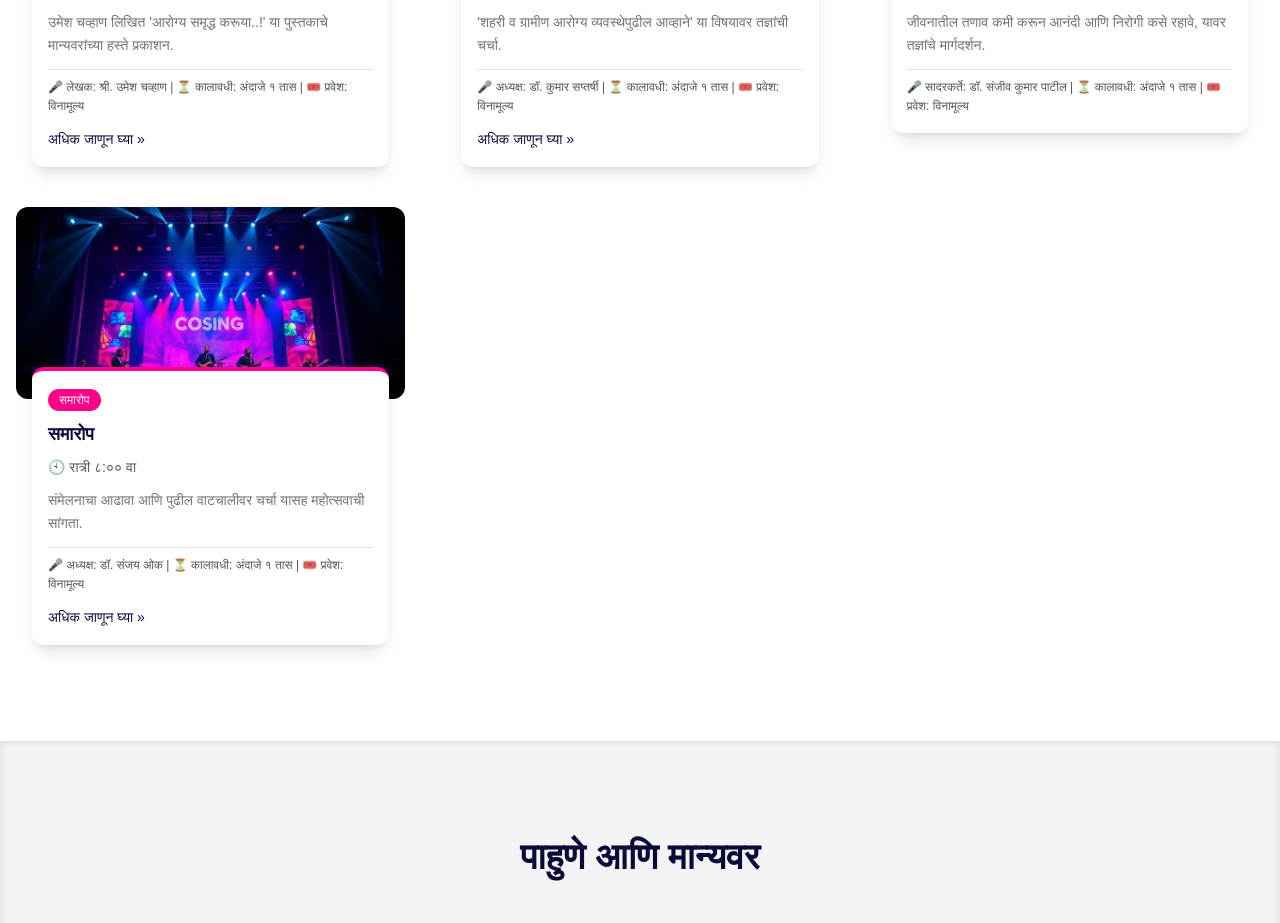
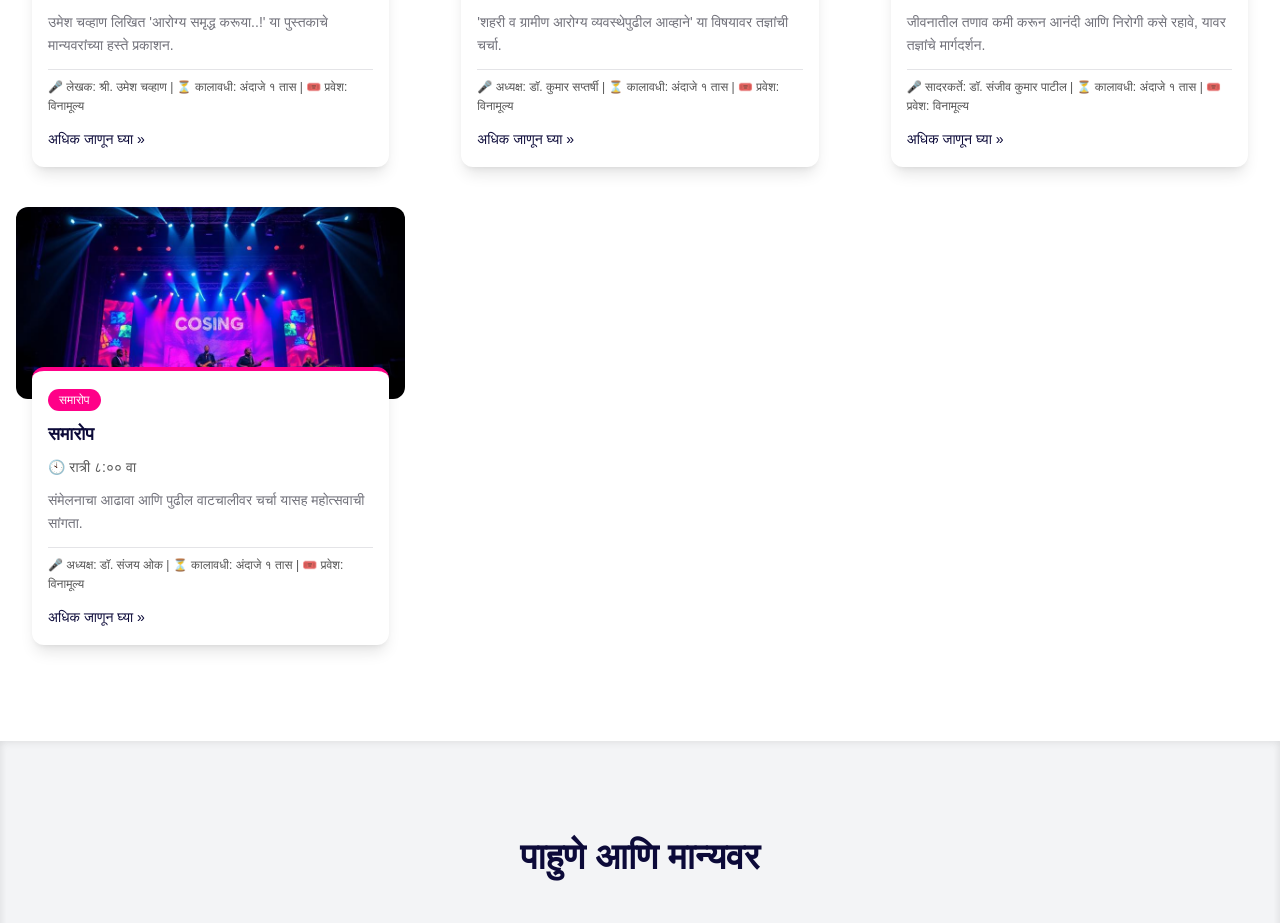
Before and after one commit to vivekgaikwadseo/pune-aarogya-mahotsav-2025, a React (Vite) app: page / in a window 1280 px wide. Shown: the part 3669-4592 px from the top of the page. Built offline with nearby package versions, Linux system fonts and the light colour scheme; the HTML template or start-up script is replaced by a standard one; a web font is replaced by a local one.

Commit message:
feat: Integrate stress-free life modal

```diff
--- a/src/components/ProgramSchedule.tsx
+++ b/src/components/ProgramSchedule.tsx
@@ -9,6 +9,7 @@ import BookLaunchModal from "@/components/BookLaunchModal";
 import ConcludingCeremonyModal from "@/components/ConcludingCeremonyModal";
 import PanelDiscussion2Modal from "@/components/PanelDiscussion2Modal";
 import LectureSessionModal from "@/components/LectureSessionModal";
+import StressFreeLifeModal from "@/components/StressFreeLifeModal";
 import eventHealthCamp from "@/assets/event-health-camp.jpg";
 import eventInauguration from "@/assets/event-inauguration.jpg";
 import eventPanelDiscussion from "@/assets/event-panel-discussion.jpg";
@@ -101,6 +102,7 @@ const ProgramSchedule = () => {
   const [showConcludingCeremonyModal, setShowConcludingCeremonyModal] = useState(false);
   const [showPanelDiscussion2Modal, setShowPanelDiscussion2Modal] = useState(false);
   const [showLectureModal, setShowLectureModal] = useState(false);
+  const [showStressFreeModal, setShowStressFreeModal] = useState(false);
 
   const events = [
     {
@@ -224,6 +226,7 @@ const ProgramSchedule = () => {
                 event.title === "पुस्तक प्रकाशन समारंभ" ||
                 event.title === "परिसंवाद २: आरोग्य व्यवस्थेपुढील आव्हाने" ||
                 event.title === "विशेष व्याख्यान सत्र" ||
+                event.title === "विशेष कार्यक्रम : तणाव मुक्त जीवन" ||
                 event.title === "समारोप"
               }
               onDetailsClick={() => {
@@ -243,6 +246,8 @@ const ProgramSchedule = () => {
                   setShowPanelDiscussion2Modal(true);
                 } else if (event.title === "विशेष व्याख्यान सत्र") {
                   setShowLectureModal(true);
+                } else if (event.title === "विशेष कार्यक्रम : तणाव मुक्त जीवन") {
+                  setShowStressFreeModal(true);
                 } else if (event.title === "समारोप") {
                   setShowConcludingCeremonyModal(true);
                 }
@@ -290,6 +295,11 @@ const ProgramSchedule = () => {
         open={showLectureModal}
         onOpenChange={setShowLectureModal}
       />
+
+      <StressFreeLifeModal
+        open={showStressFreeModal}
+        onOpenChange={setShowStressFreeModal}
+      />
     </section>
   );
 };
```
